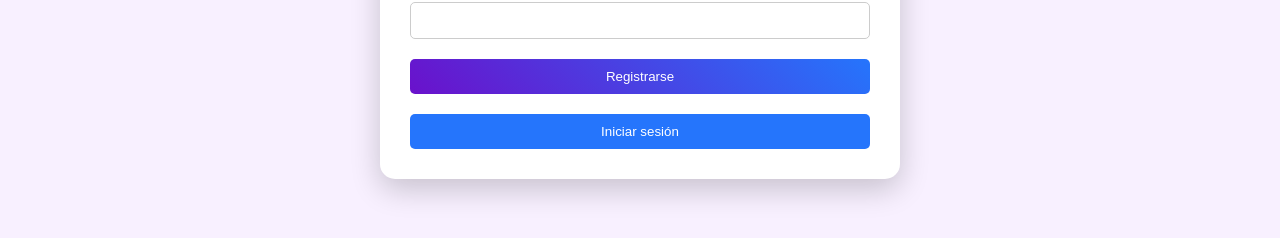
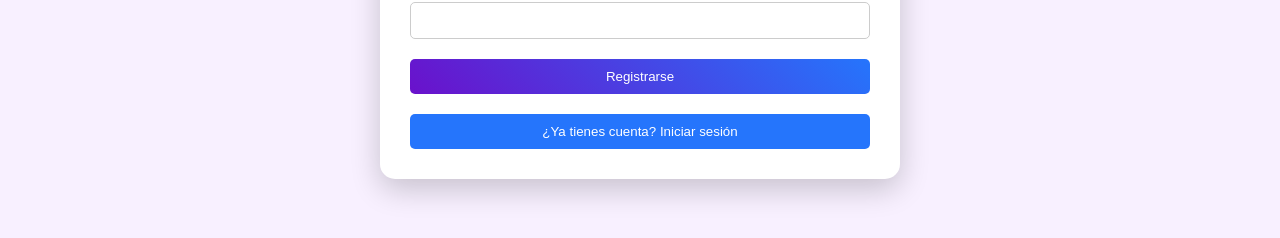
Before and after one commit to AlonsoRecuero/blog.github.io, a Jekyll site: the page built from index.markdown, in a window 1280 px wide. Shown: the part 349-587 px from the top of the page. Built offline with Jekyll 4.4.1, drawn with Linux system fonts in a browser that asks for light colours; comment, search, counter and statistics services are not loaded.

Commit message:
usuarios firebase

```diff
--- a/_layouts/home.html
+++ b/_layouts/home.html
@@ -38,7 +38,7 @@
             margin-right: auto;
         }
 
-        .register-form {
+        .form-container {
             background: white;
             padding: 30px;
             border-radius: 15px;
@@ -76,7 +76,7 @@
             box-shadow: 0 4px 15px rgba(106, 17, 203, 0.3);
         }
 
-        .login-btn {
+        .toggle-btn {
             background: #2575fc;
             color: white;
             border: none;
@@ -87,7 +87,7 @@
             margin-top: 20px;
         }
 
-        .login-btn:hover {
+        .toggle-btn:hover {
             box-shadow: 0 4px 15px rgba(38, 117, 252, 0.3);
         }
     </style>
@@ -97,7 +97,8 @@
         <h1>Mi Blog</h1>
     </header>
     <main class="main-content">
-        <div class="register-form">
+        <!-- Formulario de registro -->
+        <div id="register-form-container" class="form-container">
             <h2>Registrarse</h2>
             <form id="register-form">
                 <div class="form-group">
@@ -110,7 +111,24 @@
                 </div>
                 <button type="submit" class="submit-btn">Registrarse</button>
             </form>
-            <button id="login-btn" class="login-btn">Iniciar sesión</button>
+            <button id="toggle-to-login" class="toggle-btn">¿Ya tienes cuenta? Iniciar sesión</button>
+        </div>
+
+        <!-- Formulario de inicio de sesión -->
+        <div id="login-form-container" class="form-container" style="display: none;">
+            <h2>Iniciar sesión</h2>
+            <form id="login-form">
+                <div class="form-group">
+                    <label for="login-email">Correo Electrónico:</label>
+                    <input type="email" id="login-email" required>
+                </div>
+                <div class="form-group">
+                    <label for="login-password">Contraseña:</label>
+                    <input type="password" id="login-password" required>
+                </div>
+                <button type="submit" class="submit-btn">Iniciar sesión</button>
+            </form>
+            <button id="toggle-to-register" class="toggle-btn">¿No tienes cuenta? Regístrate</button>
         </div>
     </main>
     <script type="module">
```
Also changed, not shown: other parts of _layouts/home.html (+18 -5 lines).
